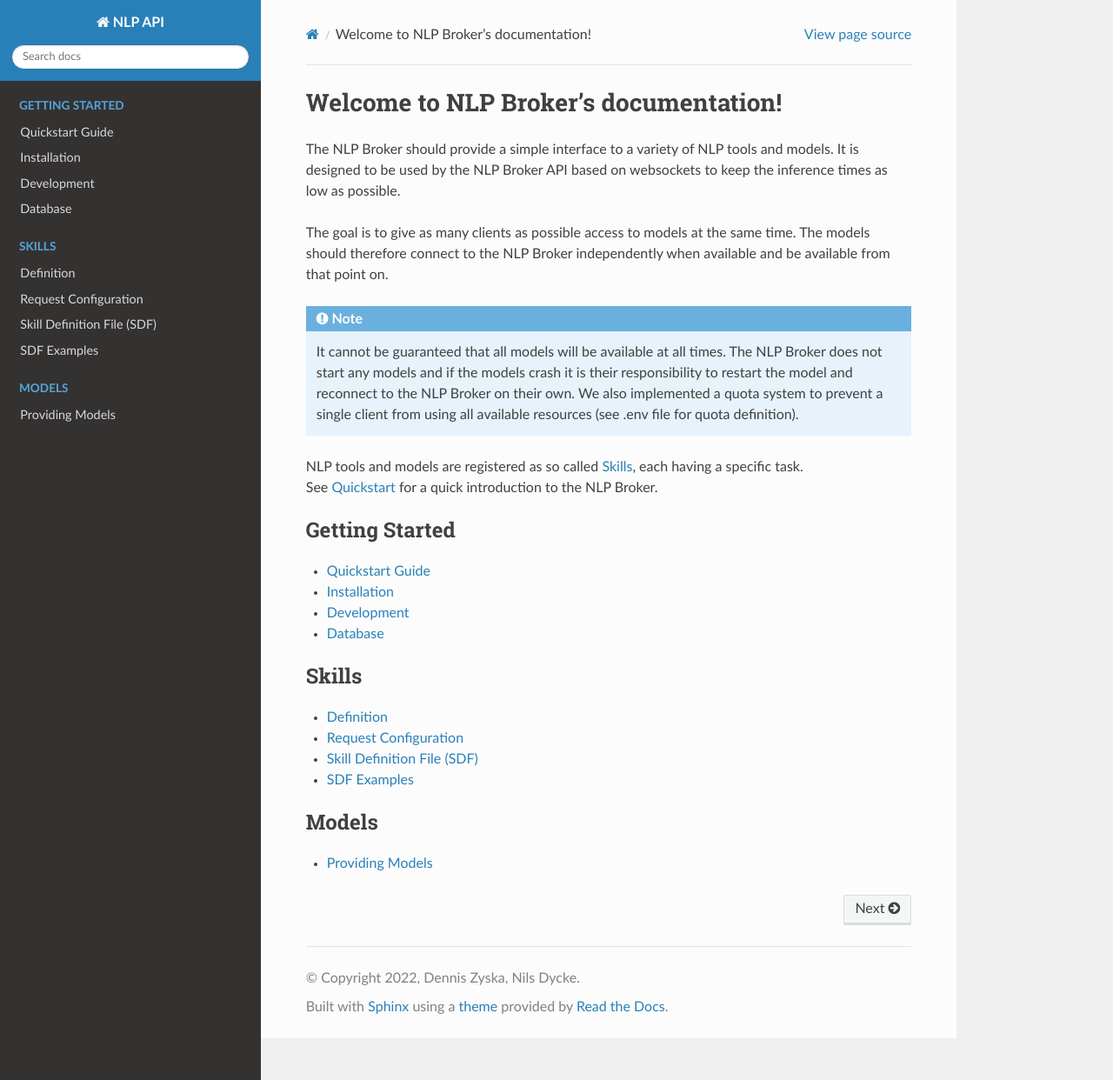
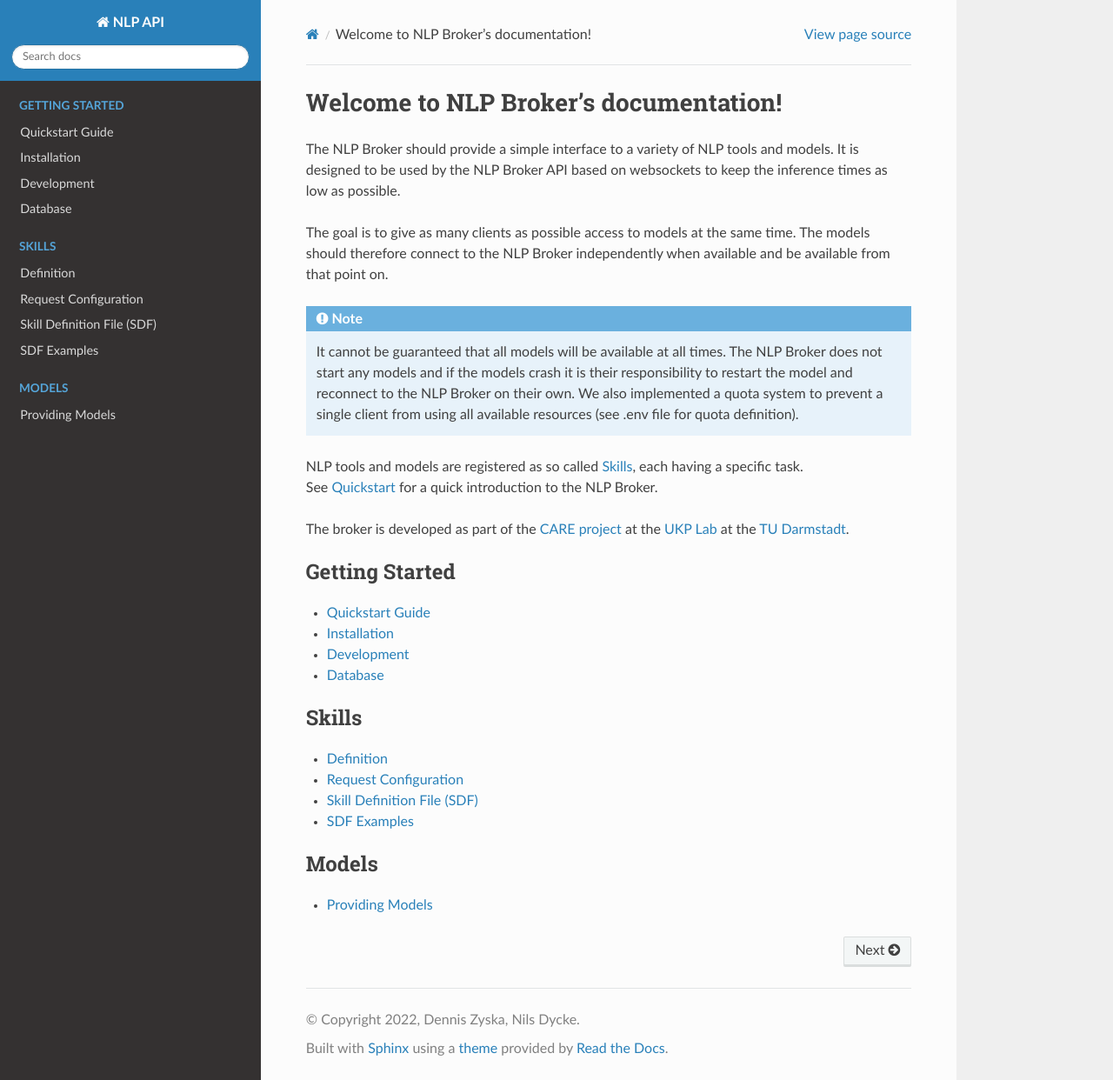
Before and after one commit to UKPLab/BrokerIO, a Sphinx documentation site: the page built from docs/source/index.rst, in a window 1280 px wide and 1242 px high. Shown: the whole window at 87% size. Built offline with Sphinx 7.4.7 and the Read the Docs theme 2.0.0, drawn with Linux system fonts in a browser that asks for light colours.

Commit message:
added backlinks in documentation

```diff
--- a/docs/source/index.rst
+++ b/docs/source/index.rst
@@ -21,6 +21,9 @@ The models should therefore connect to the NLP Broker independently when availab
 
 | NLP tools and models are registered as so called :doc:`Skills <./skills/definition>`, each having a specific task.
 | See :doc:`Quickstart <./getting_started/quickstart>` for a quick introduction to the NLP Broker.
+
+The broker is developed as part of the `CARE project <https://github.com/UKPLab/CARE>`_ at the `UKP Lab <https://www.informatik.tu-darmstadt.de/ukp/ukp_home/index.en.jsp>`_ at the `TU Darmstadt <https://www.tu-darmstadt.de/index.en.jsp>`_.
+
 
 .. toctree::
    :maxdepth: 1
```
